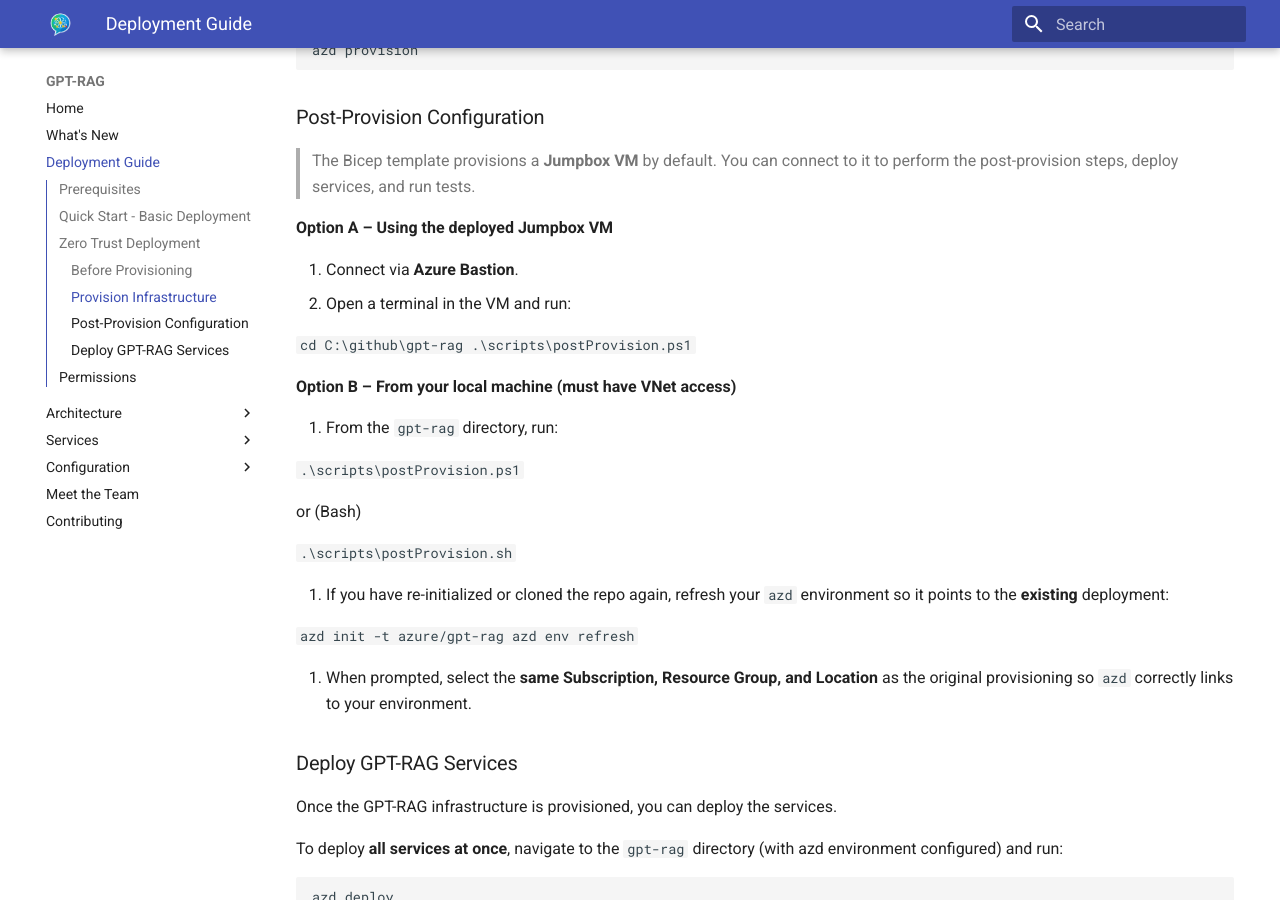
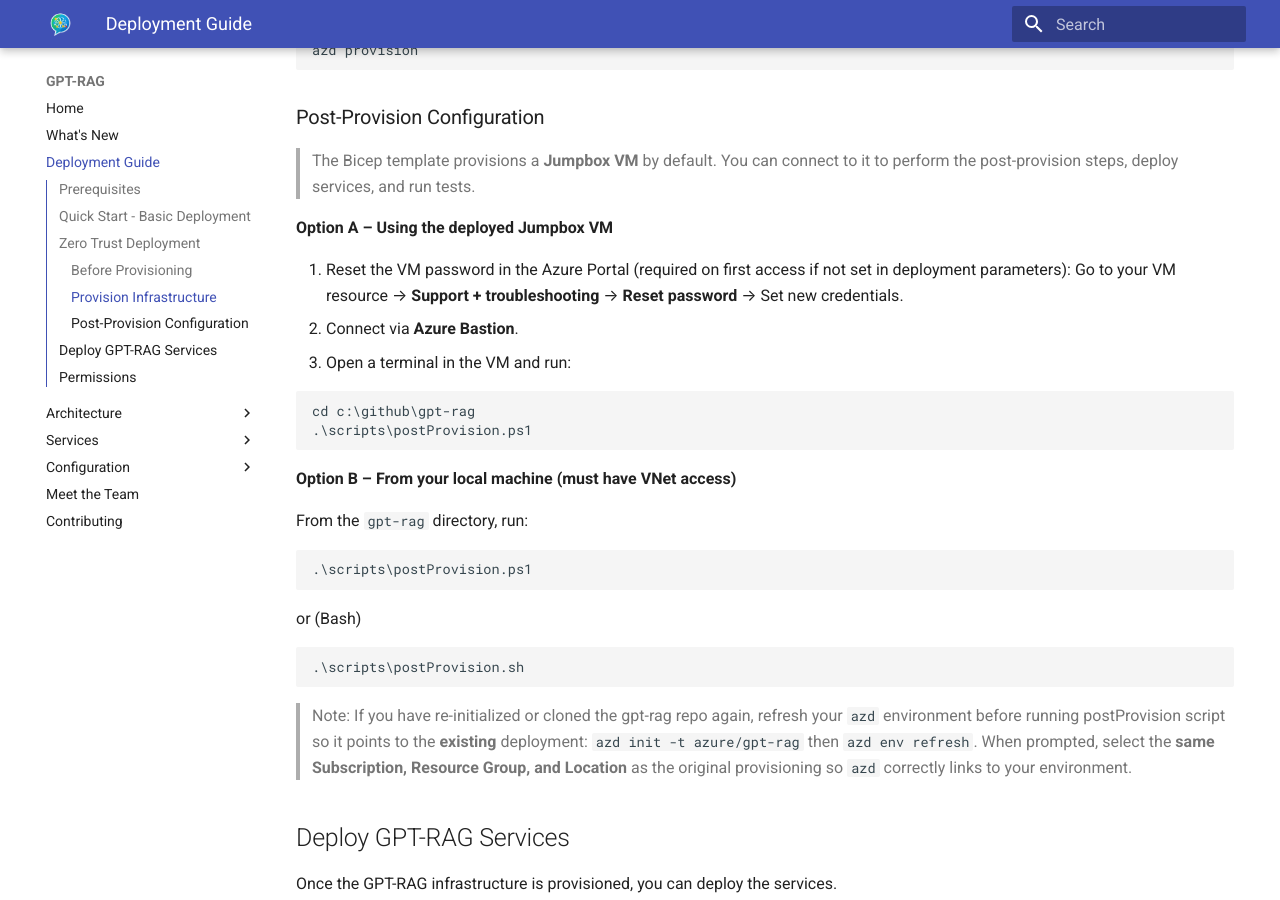
Before and after one commit to Azure/GPT-RAG, an MkDocs documentation site: the page built from docs/deploy.md, in a window 1280 px wide and 900 px high, scrolled down 1749 px. Built offline with MkDocs 1.6.1 and Material for MkDocs 9.7.7, drawn with Linux system fonts in a browser that asks for light colours.

Commit message:
documentation

````diff
--- a/docs/deploy.md
+++ b/docs/deploy.md
@@ -64,38 +64,33 @@
 
 **Option A – Using the deployed Jumpbox VM**
 
-1. Connect via **Azure Bastion**.
-2. Open a terminal in the VM and run:
+1. Reset the VM password in the Azure Portal (required on first access if not set in deployment parameters): Go to your VM resource → **Support + troubleshooting** → **Reset password** → Set new credentials.
+2. Connect via **Azure Bastion**.
+3. Open a terminal in the VM and run:
 
-   ```
-   cd C:\github\gpt-rag
-   .\scripts\postProvision.ps1
-   ```
+```
+cd c:\github\gpt-rag
+.\scripts\postProvision.ps1
+```
 
 **Option B – From your local machine (must have VNet access)**
 
-1. From the `gpt-rag` directory, run:
+From the `gpt-rag` directory, run:
 
-   ```
-   .\scripts\postProvision.ps1
-   ```
+```
+.\scripts\postProvision.ps1
+```
 
    or (Bash)
 
-   ```
-   .\scripts\postProvision.sh
-   ```
+```
+.\scripts\postProvision.sh
+```
 
-2. If you have re-initialized or cloned the repo again, refresh your `azd` environment so it points to the **existing** deployment:
+> Note: If you have re-initialized or cloned the gpt-rag repo again, refresh your `azd` environment before running postProvision script so it points to the **existing** deployment:
+> `azd init -t azure/gpt-rag` then `azd env refresh`. When prompted, select the **same Subscription, Resource Group, and Location** as the original provisioning so `azd` correctly links to your environment.
 
-   ```
-   azd init -t azure/gpt-rag
-   azd env refresh
-   ```
-
-3. When prompted, select the **same Subscription, Resource Group, and Location** as the original provisioning so `azd` correctly links to your environment.
-
-### Deploy GPT-RAG Services
+## Deploy GPT-RAG Services
 
 Once the GPT-RAG infrastructure is provisioned, you can deploy the services.
 
````
